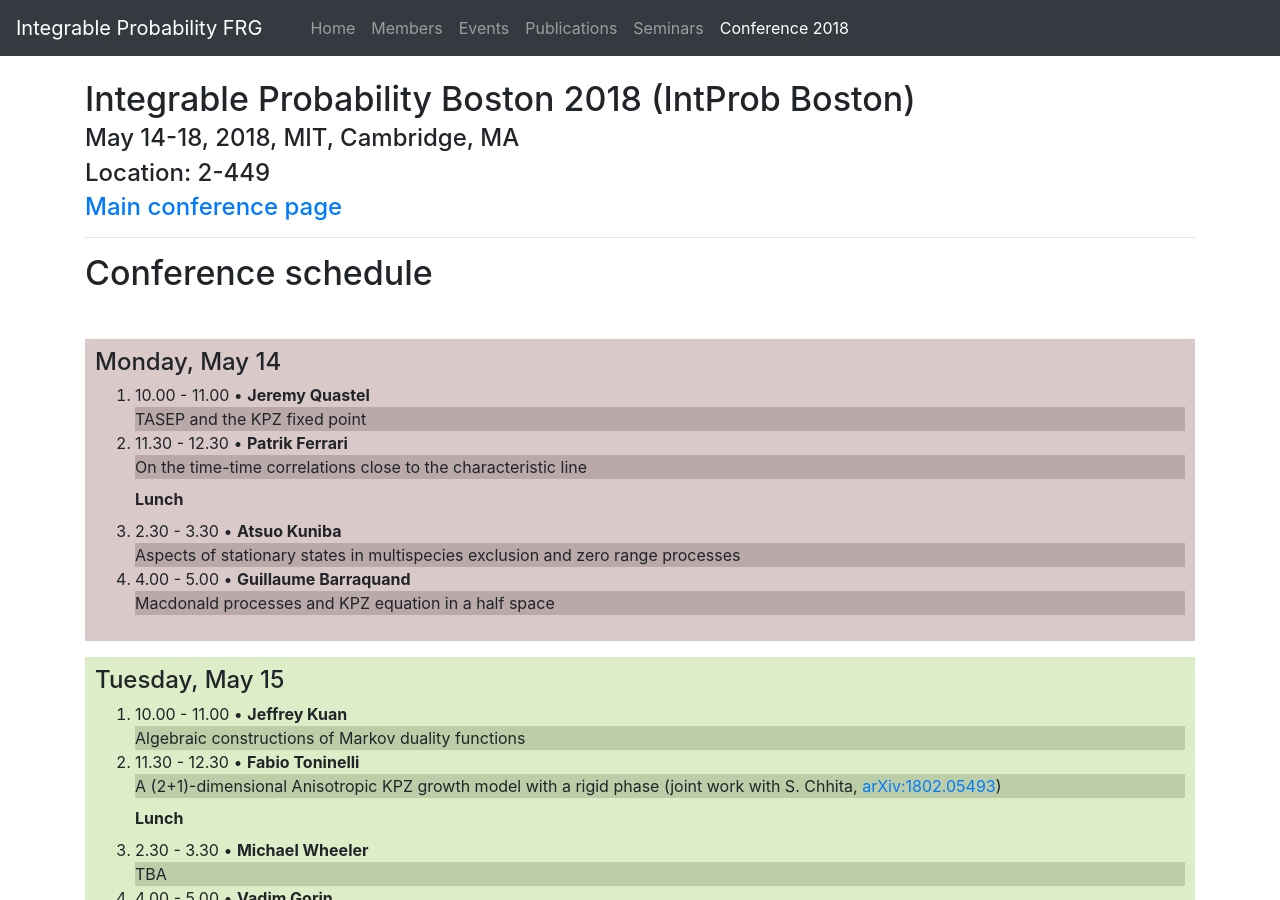
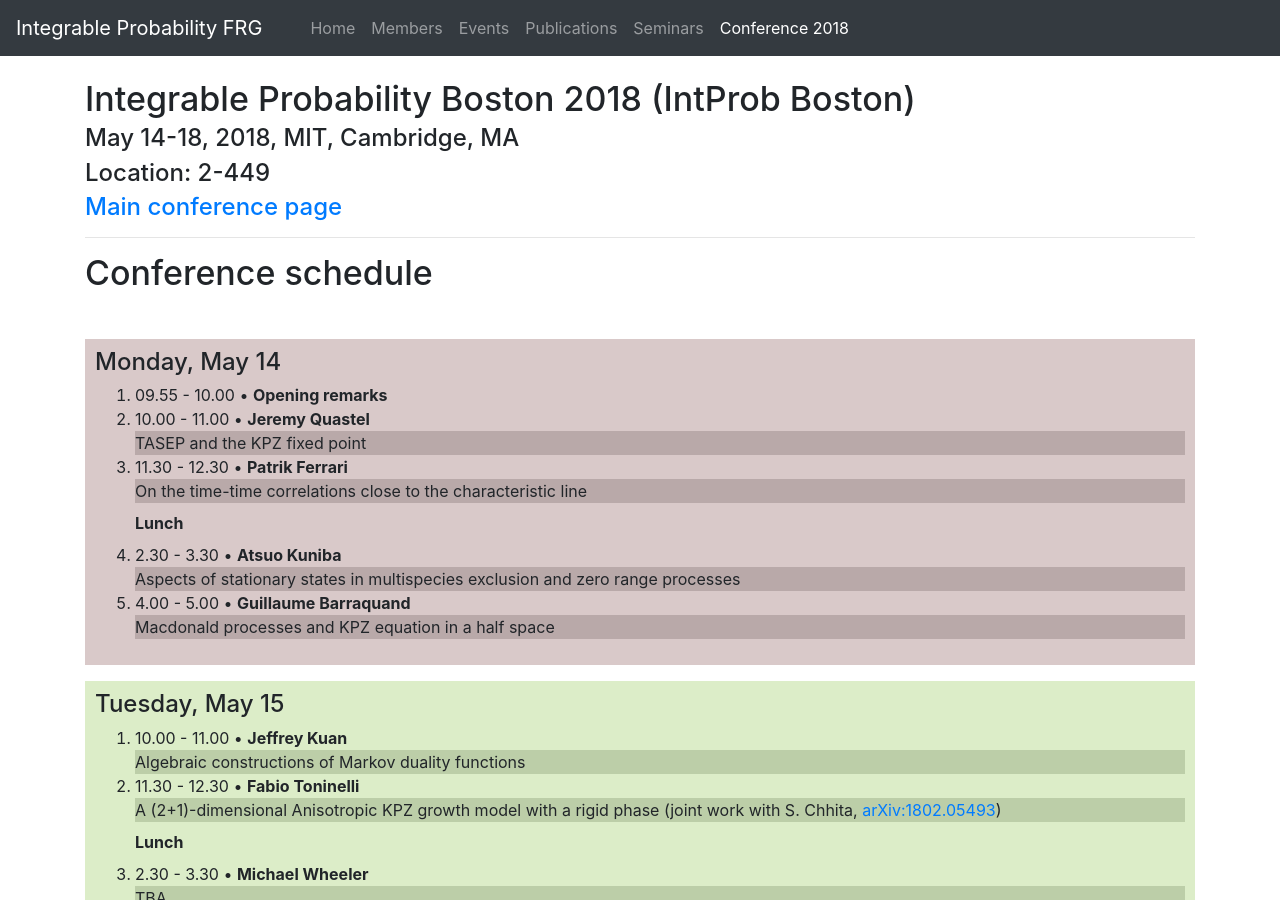
Before and after one commit to int-prob/int-prob-code, a Jekyll site: the page built from conference2018/schedule.md, in a window 1280 px wide and 900 px high. Built offline with Jekyll 4.4.1, drawn with Linux system fonts in a browser that asks for light colours; nearby versions of some CDN libraries.

Commit message:
add opening remarks

```diff
--- a/conference2018/schedule.md
+++ b/conference2018/schedule.md
@@ -24,6 +24,8 @@ permalink: /conference2018/schedule/
 <h4 id="monday-may-14">Monday, May 14</h4>
 
 <ol>
+<li>09.55 - 10.00 &bull; <strong>Opening remarks</strong>
+  </li>
   <li>10.00 - 11.00 &bull; <strong>Jeremy Quastel</strong>
   <details style="background-color:#b9a9a9">
   <summary>TASEP and the KPZ fixed point</summary>
```
